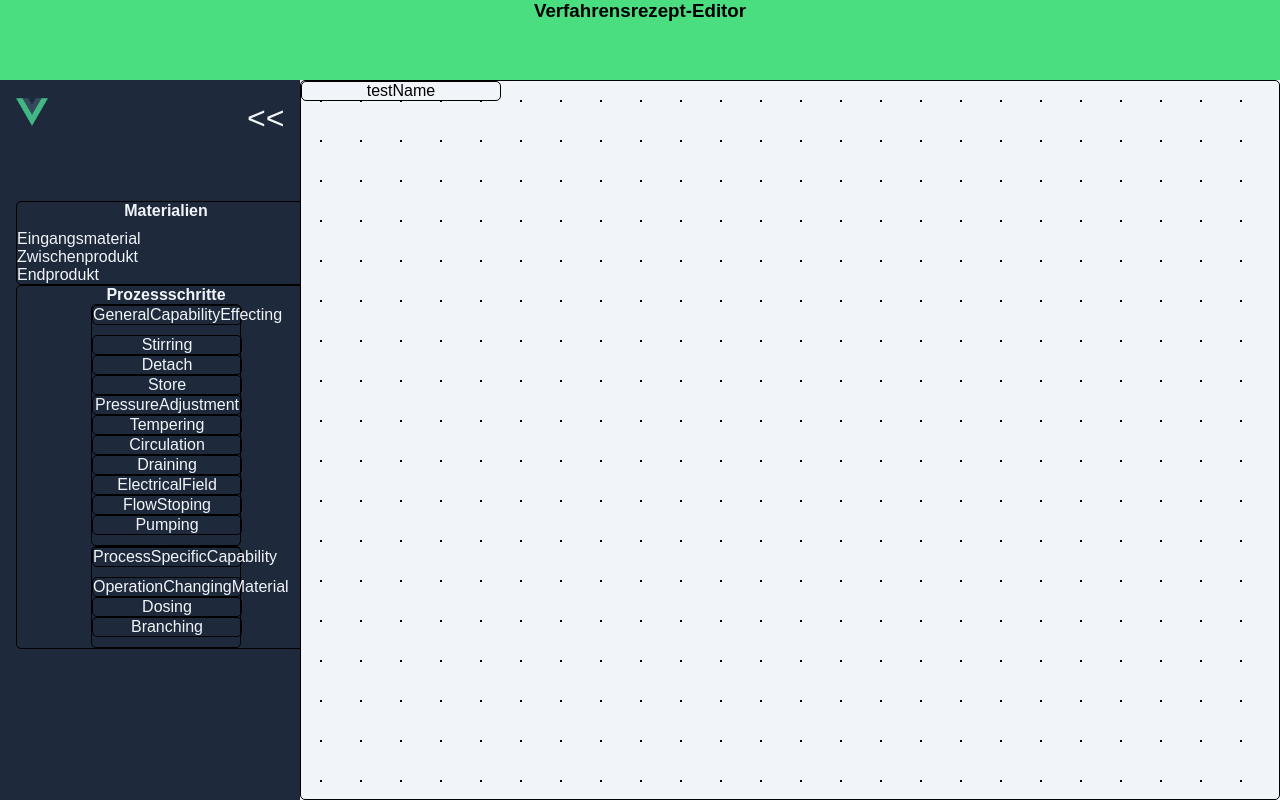
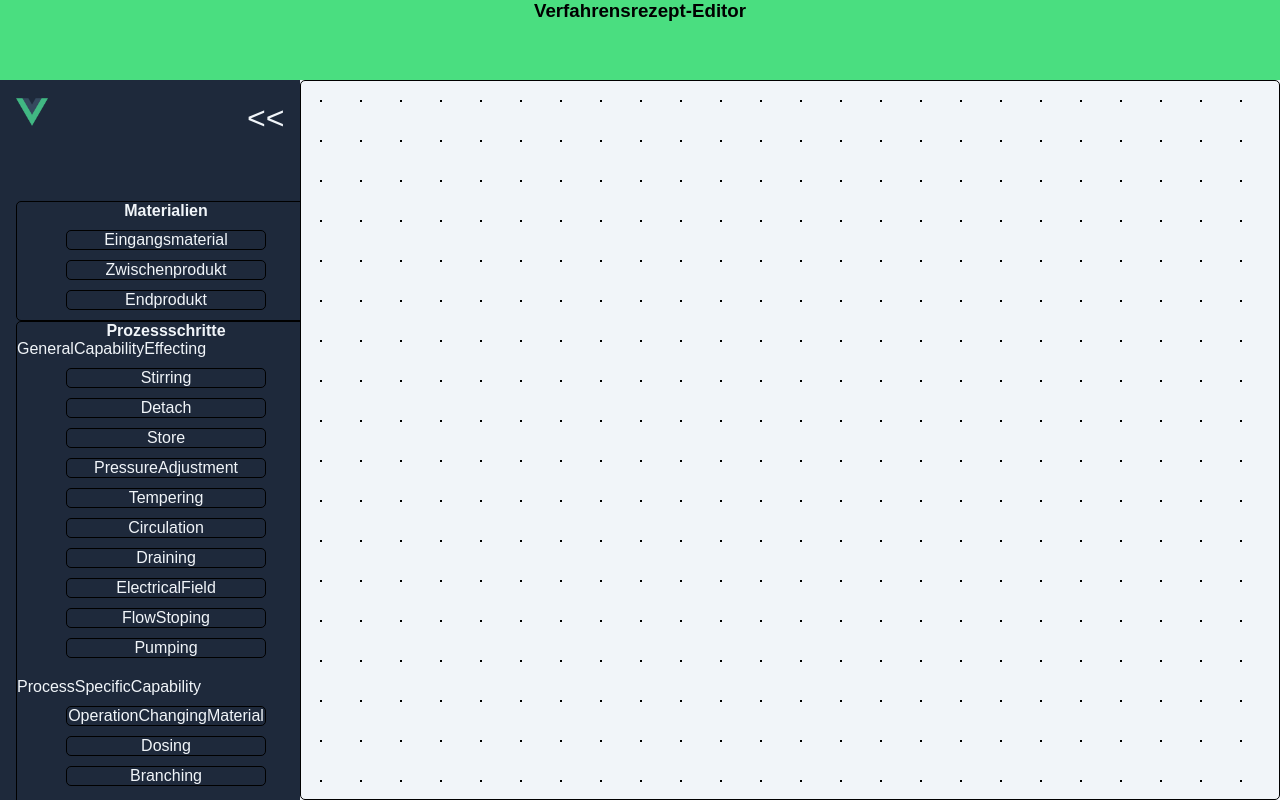
Before and after one commit to rwth-iat/RecipeTool, a Vue app in the folder client/: page / in a window 1280 px wide. Both pictures are taken after a click on the button ">>". Built offline with nearby package versions, Linux system fonts and the light colour scheme.

Commit message:
workspace_elements are now moveable

```diff
--- a/client/src/components/Sidebar.vue
+++ b/client/src/components/Sidebar.vue
@@ -5,7 +5,7 @@
 	import draggable from 'vuedraggable'
 
 	let input = json
-	let materials_list = ["Eingangsmaterial", "Zwischenprodukt", "Endprodukt"]
+	let materials_list = [{name:"Eingangsmaterial"}, {name:"Zwischenprodukt"}, {name:"Endprodukt"}]
 	const is_expanded = ref(localStorage.getItem("is_expanded") === "true")
 	let templist = []
 
@@ -28,15 +28,19 @@
 		event.dataTransfer.effectAllowed = "copy"
 		//event.dataTransfer.setData("itemID", item.id)
 	}
-	/*const onDrop = (event) =>{
-		event.dataTransfer.dropEffect = 'copy';
+	const onDrop = (event) =>{
+		event.dataTransfer.dropEffect = 'delete';
+		var workspace_items = event.dataTransfer.getData("workspaceItems")
+		var id = event.dataTransfer.getData("itemID")
+		workspace_items.value.pop(workspace_items.value.find(b => b.id === id))
 		console.log("drop sidebar")
-	}*/
+	}
 </script>
 
 <template>
 	<aside
 		:class="`${is_expanded ? 'is-expanded' : ''}`"
+		@drop="$event => onDrop($event)"
 		@dragenter.prevent
 		@dragover.prevent
 	>
@@ -54,39 +58,35 @@
 			<div id="material_window">
 				<div id="material_heading" class="heading"><h4>Materialien</h4></div>
 				<div class="element_spacer"></div>
-				<draggable id="materials"
-							v-model="materials_list"
-  							group="element-drag-drop"
-  							item-key="id">
-					<template #item="{element}">
-						<div id="{{element}}"
-						    class="material_element sidebar_element"
-							draggable="true"
-							@dragstart.preventDefault="$event => dragstart($event, 'testId', 'test_name_2', 'sidebar_element')">
-							{{element}}
-						</div>
-					</template>
-				</draggable>
+				<div id="materials"
+							v-for="element in materials_list"
+				>
+					<div id="{{element.name}}"
+						class="material_element sidebar_element"
+						draggable="true"
+						@dragstart.preventDefault="$event => dragstart($event, 'testId', element.name, 'sidebar_element')"
+					>
+							{{element.name}}
+					</div>
+					<div class="element_spacer"></div>
+				</div>
 			</div>
 			<div id="processes_window">
 				<div id="processes_heading" class="heading"><h4>Prozessschritte</h4></div>
 				<div id="processes">
 					<!-- into here get the process packages imported via the javascript script-->
-					<div class="side_bar_element" v-for="(process_package, process_package_name) in input">
-						<div class="side_bar_element">{{ process_package_name }}</div>
+					<div  v-for="(process_package, process_package_name) in input">
+						<div>{{ process_package_name }}</div>
 						<div class="element_spacer"></div>
-						<draggable id="drag_process"
-								v-model="process_package.children"
-  								group="element-drag-drop"
-  								item-key="id">
-							<template #item="{element}">
-								<div id={{element.name}} class="process_element side_bar_element"
-									 @dragstart.preventDefault="$event => dragstart($event, 'testId', 'testName_3', 'sidebar_element')">
-									{{element.name}}
-								</div>
-							</template>
+						<div id="child_wrapper" v-for="element in process_package.children">
+							<div id={{element.name}} class="process_element sidebar_element"
+								@dragstart.preventDefault="$event => dragstart($event, 'testId', element.name, 'sidebar_element')"
+								draggable="true"
+							>
+								{{element.name}}
+							</div>
 							<div class="element_spacer"></div>
-						</draggable>
+						</div>
 						<div class="element_spacer"></div>
 					</div>
 				</div>
@@ -221,8 +221,8 @@ aside {
     border-style:solid;
     border-color:black;
 }
-.side_bar_element{
-    width: 150px;
+.sidebar_element{
+    width: 200px;
     height: auto;
     text-align: center;
     border-radius: 5px;
--- a/client/src/components/workspace.vue
+++ b/client/src/components/workspace.vue
@@ -3,8 +3,8 @@
     import draggable from 'vuedraggable'
 
     let drag = false
-    const workspace_items = ref([{name:"testName", type:"process"},])
-    //let workspace_items =[{name:"testName", type:"process"},]
+    const workspace_items = ref([])
+
 
     const log = (event) =>{
       console.log(event);
@@ -15,15 +15,17 @@
         return element.id == id;});
     }
 
-    function edit_Workspace_items(name, author, year, rating, id) {
-        var book = workspace_items.find(b => b.id === id);
-        if (book) {
-            book.name = name;
-            book.author = author,
-            book.year = year;
-            book.rating = rating;
+    //function to edit item entry if it already exists and add if not
+    function edit_Workspace_items(id, name, type, x, y) {
+        //check if id already exists
+        var item = workspace_items.value.find(b => b.id === id);
+        if (item) {
+            item.name = name;
+            item.type = type;
+            item.x = x;
+            item.y = y;
         } else {
-            workspace_items.push({ id, name, author, year, rating });
+            workspace_items.value.push({ id, name, type, x, y });
         }
     }
 
@@ -36,31 +38,38 @@
         var name = event.dataTransfer.getData("itemName");
         var classes = event.dataTransfer.getData("itemClasses");
 
+        var x = event.clientX + "px"
+        var y = event.clientY + "px"
 
         // If element is taken from the side_bar and dropped into the workspace clone the element
         // that way it still is in the side bar to be used multiple times
-        //!id_in_arr(workspace_items, id)
         if(classes.includes("sidebar_element")){
             //add new clone to document
-            //ev.target.appendChild(nodeCopy);
-            workspace_items.value.push({"name":name, "type":"process", "x":event.clientX + "px", "y":event.clientY + "px"})
+            //generate a new unique id for the copied element
+            var unique_id = Date.now().toString(36) + Math.random().toString(36).substring(2);;
+            workspace_items.value.push({id:unique_id, name:name, type:"process", x:x, y:y})
             console.log("dragged from sidebar, dropped in workspace at absolute position: " + event.clientX.toString() + " " + event.clientY.toString() );
             console.log(workspace_items)
         }
 
-        // if element is in workspace and gets moved to workspace just move it
-        // also check if target is itself so it can be sligthly moved
-        else if (classes.contains("workspace_element") && (ev.target.id == "workspace")) {
-            workspace_items.value.push({"name":name, "type":"process", "x":event.clientX + "px", "y":event.clientY + "px"})
-            // this is the actual "drag code"
-            //element.style.left = ev.clientX +"px";
-            //element.style.top = ev.clientY +"px";
-            //console.log("dragged from workspace, dropped in workspace at absolute position: " + ev.clientX.toString() + " " + ev.clientY.toString() );
-
+        // if its an workspace element move it
+        else if (classes.includes("workspace_element")) {
+            // find element and edit x and y position
+            edit_Workspace_items(id, name, "process", x, y)
+            console.log(workspace_items)
         //reset border of the element
-        element.style.border = "1px solid black";
+        //element.style.border = "1px solid black";
         }
     }
+    const dragstart = (event, id, name, classes) =>{
+		console.log("dragstart")
+		event.dataTransfer.dropEffect = "move"
+		event.dataTransfer.effectAllowed = "move"
+		event.dataTransfer.setData("itemID", id)
+		event.dataTransfer.setData("itemName", name)
+		event.dataTransfer.setData("itemClasses", classes)
+        event.dataTransfer.setData("workspaceItems", workspace_items)
+	}
 </script>
 
 <template>
@@ -69,15 +78,18 @@
             @dragenter.prevent
             @dragover.prevent
     >
-		<div class="workspace_element" v-for="element in workspace_items" :style="{ left: element.x, top: element.y}">
-			{{element.name}}
+		<div class="workspace_element"
+            v-for="element in workspace_items"
+            :style="{ left: element.x, top: element.y}"
+            draggable="true"
+            @dragstart="$event => dragstart($event, element.id, element.name, 'workspace_element')"
+            >
+			    {{element.name}}
 		</div>
     </div>
 </template>
-<!--@drop.prevent="$event => onDrop($event)"
-                @dragover.prevent
-                @dragenter.prevent
--->
+
+
 <style>
     /*container for material*/
     #workspace{
```
